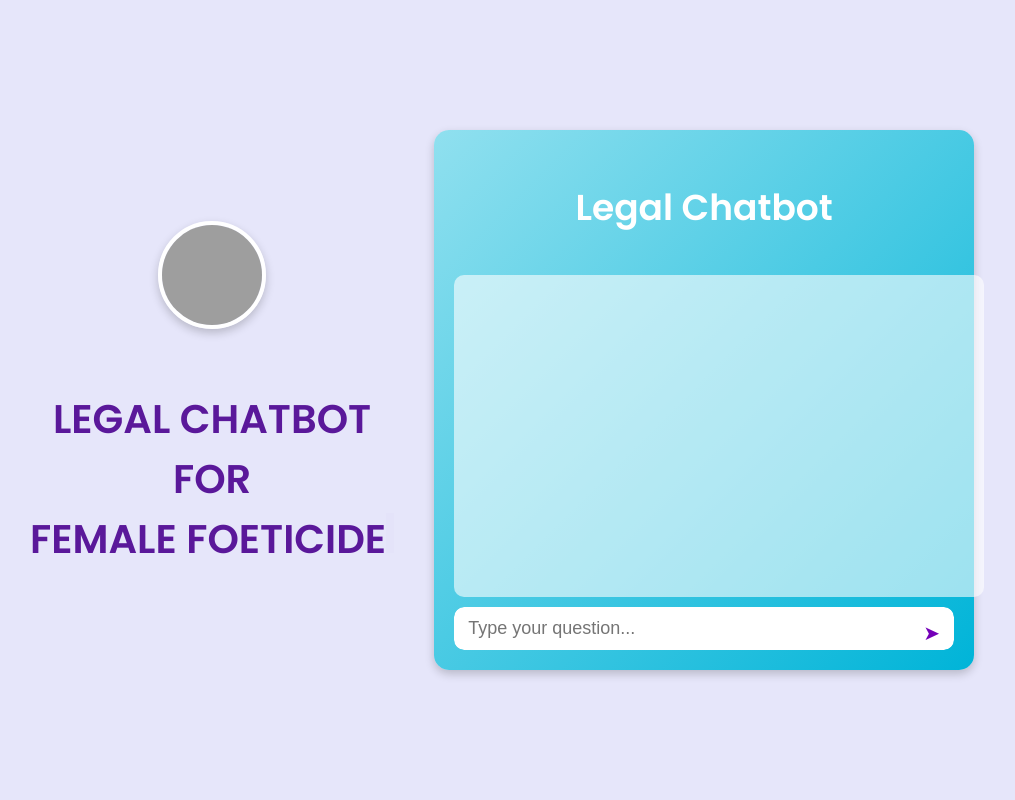
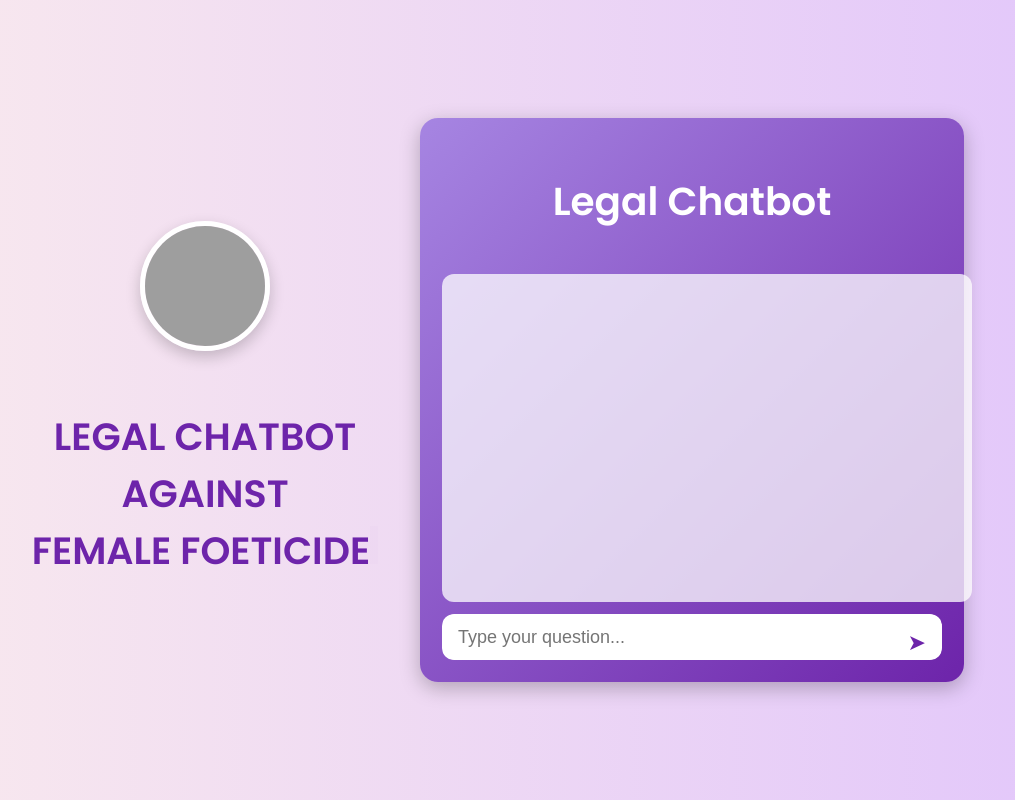
Before and after one commit to diyaanna06/Solution_Challenge, a Flask app: page /chat in a window 1280 px wide. Shown: the whole page, without its empty margins (66-1081 px from the left). Run offline with Flask 3, Linux system fonts and the light colour scheme; grey boxes are pictures that could not be loaded.

Commit message:
frontend for chatbot

```diff
--- a/templates/chatbot.html
+++ b/templates/chatbot.html
@@ -9,7 +9,7 @@
 
         body {
             font-family: 'Poppins', sans-serif;
-            background-color: #e6e6fa;
+            background: linear-gradient(to right, #f8e8ee, #e0c3fc);
             display: flex;
             justify-content: center;
             align-items: center;
@@ -27,30 +27,28 @@
         }
 
         .text-container {
-            font-size: 40px;
+            font-size: 38px;
             font-weight: bold;
-            color: #5a189a;
+            color: #6d24aa;
             display: flex;
             flex-direction: column;
             position: relative;
             min-width: 350px;
             text-align: center;
-            margin-top: -10px;
         }
 
         .logo-container {
             display: flex;
             justify-content: center;
-            margin-bottom: 0px;
         }
 
         .logo-container img {
-            width: 100px;
-            height: 100px;
+            width: 120px;
+            height: 120px;
             border-radius: 50%;
-            border: 4px solid white;
+            border: 5px solid white;
             object-fit: cover;
-            box-shadow: 0px 4px 10px rgba(0, 0, 0, 0.2);
+            box-shadow: 0px 6px 15px rgba(0, 0, 0, 0.2);
         }
 
         .typing-text {
@@ -61,8 +59,8 @@
         .cursor {
             display: inline-block;
             width: 8px;
-            height: 40px;
-            background: #5a189a;
+            height: 38px;
+            background: #6d24aa;
             animation: blink 0.7s infinite;
         }
 
@@ -72,11 +70,11 @@
 
         .chat-container {
             width: 500px;
-            height: 500px;
-            background: linear-gradient(135deg, #90e0ef, #00b4d8);
-            padding: 20px;
-            border-radius: 15px;
-            box-shadow: 0px 4px 10px rgba(0, 0, 0, 0.2);
+            height: 520px;
+            background: linear-gradient(135deg, #a685e2, #6d24aa);
+            padding: 22px;
+            border-radius: 18px;
+            box-shadow: 0px 6px 20px rgba(0, 0, 0, 0.25);
             text-align: center;
             display: flex;
             flex-direction: column;
@@ -84,26 +82,26 @@
 
         .chat-header {
             color: white;
-            font-size: 24px;
+            font-size: 26px;
             font-weight: bold;
         }
 
         #chat-box {
             width: 100%;
-            height: 350px;
+            height: 380px;
             overflow-y: auto;
             padding: 15px;
-            background-color: rgba(255, 255, 255, 0.6);
-            border-radius: 10px;
+            background: rgba(255, 255, 255, 0.75);
+            border-radius: 12px;
             margin-top: 10px;
             font-size: 18px;
             text-align: left;
         }
 
         .user-message, .bot-message {
-            padding: 12px;
-            border-radius: 10px;
-            margin: 8px 0;
+            padding: 14px;
+            border-radius: 12px;
+            margin: 10px 0;
             font-size: 18px;
             line-height: 1.5;
             word-wrap: break-word;
@@ -113,44 +111,45 @@
 
         .user-message {
             background: rgba(255, 255, 255, 0.9);
-            color: #7400b8;
+            color: #6d24aa;
             text-align: left;
         }
 
         .bot-message {
-            background: rgba(0, 0, 0, 0.9);
+            background: rgba(0, 0, 0, 0.8);
             color: white;
             text-align: left;
         }
 
         .input-container {
             display: flex;
-            margin-top: 10px;
+            margin-top: 12px;
             border-radius: 10px;
             overflow: hidden;
         }
 
         input {
             flex: 1;
-            padding: 14px;
+            padding: 16px;
             border: none;
-            border-radius: 10px 0 0 10px;
+            border-radius: 12px 0 0 12px;
             font-size: 18px;
         }
 
         button {
             background: #fff;
             border: none;
-            padding: 14px;
-            font-size: 20px;
+            padding: 16px;
+            font-size: 22px;
             cursor: pointer;
-            color: #7400b8;
-            border-radius: 0 10px 10px 0;
-            transition: background 0.3s;
+            color: #6d24aa;
+            border-radius: 0 12px 12px 0;
+            transition: background 0.3s, transform 0.2s;
         }
 
         button:hover {
-            background: #c77dff;
+            background: #d5b3ff;
+            transform: scale(1.05);
         }
 
         @keyframes fadeIn {
@@ -186,7 +185,7 @@
     <script>
         document.addEventListener("DOMContentLoaded", function () {
             const typingElement = document.getElementById("typing-content");
-            const textLines = ["LEGAL CHATBOT", "FOR", "FEMALE FOETICIDE"];
+            const textLines = ["LEGAL CHATBOT", "AGAINST", "FEMALE FOETICIDE"];
             typeText(typingElement, textLines, 100);
         });
 
@@ -220,7 +219,6 @@
 
     const botMessage = document.createElement("p");
     botMessage.classList.add("bot-message");
-
     chatBox.appendChild(botMessage);
     chatBox.scrollTop = chatBox.scrollHeight;
 
@@ -233,13 +231,18 @@
             body: JSON.stringify({ message: questionInput.value }),
         });
 
-                if (!res.ok) {
-                    throw new Error("Failed to get a response.");
-                }
+        if (!res.ok) throw new Error("Failed to get a response.");
 
         const data = await res.json();
-                botMessage.innerText = "Bot: ";
-                await simulateTypingEffect(botMessage, data.response || "No response received.");
+
+        // Apply structured formatting
+        let formattedResponse = `**Bot Response:**\n\n`;
+
+        formattedResponse += data.response
+            .replace(/\*\*(.*?)\*\*/g, "<strong>$1</strong>") // Bold text
+            .replace(/\n/g, "<br>"); // Add line breaks
+
+        botMessage.innerHTML = formattedResponse;
     } catch (error) {
         console.error("Error:", error);
         botMessage.innerText = "Bot: Error fetching response.";
@@ -247,6 +250,7 @@
 
     questionInput.value = "";
 }
+
     </script>
 
 </body>
```
Lines whose indentation alone changed are shown as unchanged.
